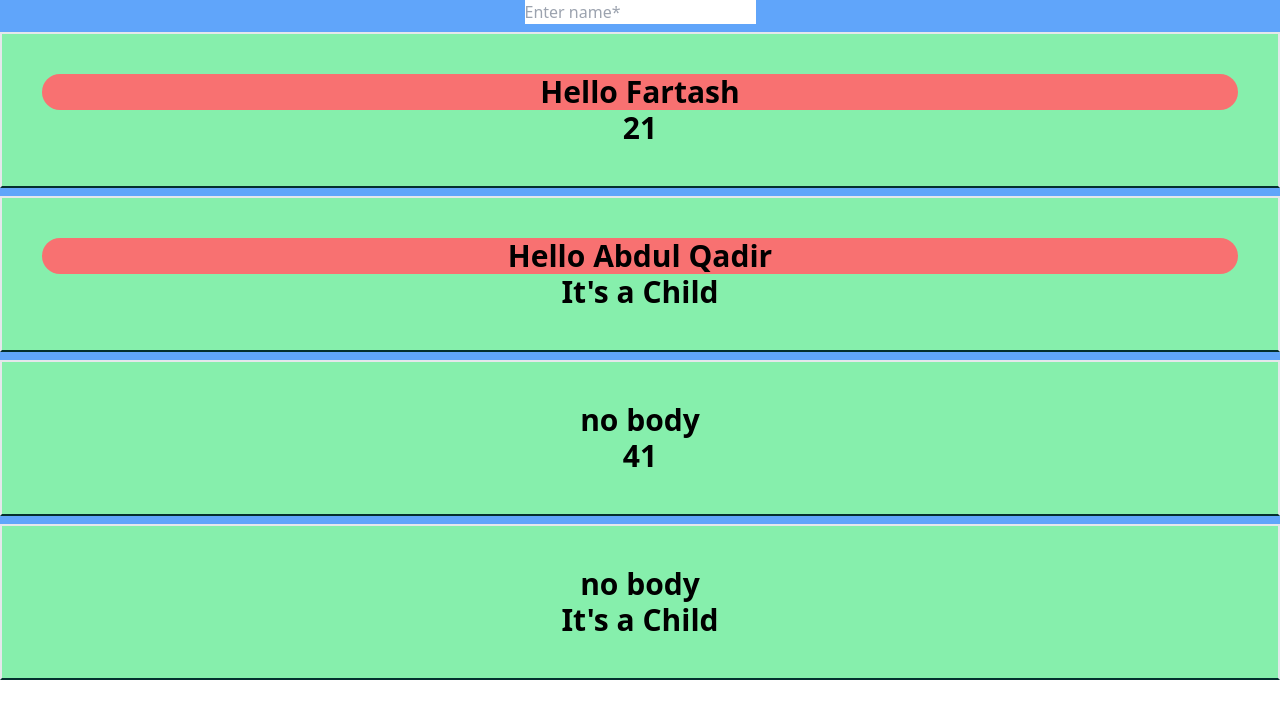
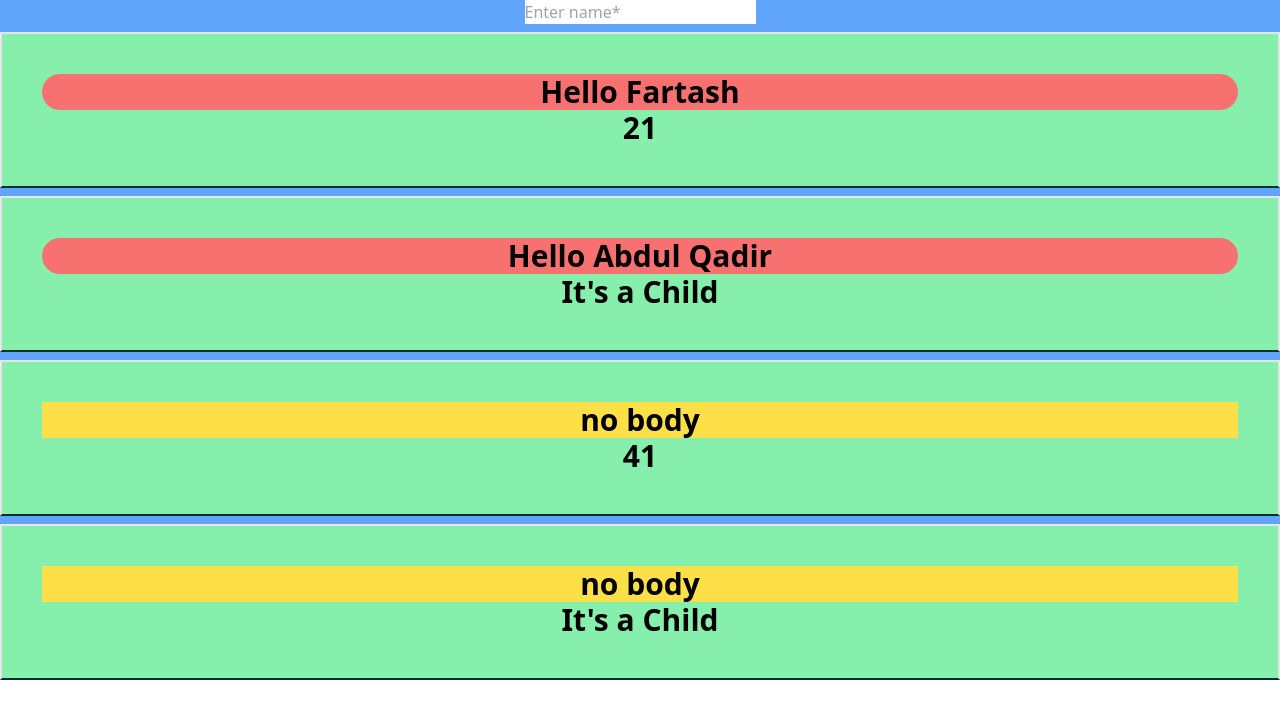
Before and after one commit to FARTASH-421/React_WrokExample, a React (Create React App) app in the folder Interotuction/my-app/: page / in a window 1280 px wide. Shown: the top 718 px of the page. Built offline with nearby package versions, Linux system fonts and the light colour scheme.

Commit message:
install uuid from npm

```diff
--- a/Interotuction/my-app/package.json
+++ b/Interotuction/my-app/package.json
@@ -7,6 +7,7 @@
     "@testing-library/jest-dom": "^6.6.3",
     "@testing-library/react": "^16.3.0",
     "@testing-library/user-event": "^13.5.0",
+    "nnid": "^1.5.0",
     "react": "^19.1.0",
     "react-dom": "^19.1.0",
     "react-scripts": "5.0.1",
--- a/Interotuction/my-app/src/components/Employee.jsx
+++ b/Interotuction/my-app/src/components/Employee.jsx
@@ -8,7 +8,7 @@ function Emplyee(props) {
             Hello {props.name}
           </p>
         ) : (
-          <p className="noex"> no body</p>
+          <p className="bg-yellow-300 "> no body</p>
         )}
       </div>
       <h6 className="text-center">
```
Also changed, not shown: Interotuction/my-app/src/components/myEmplay.css (added), 1 other file (tests, documents, lock files or other folders).
